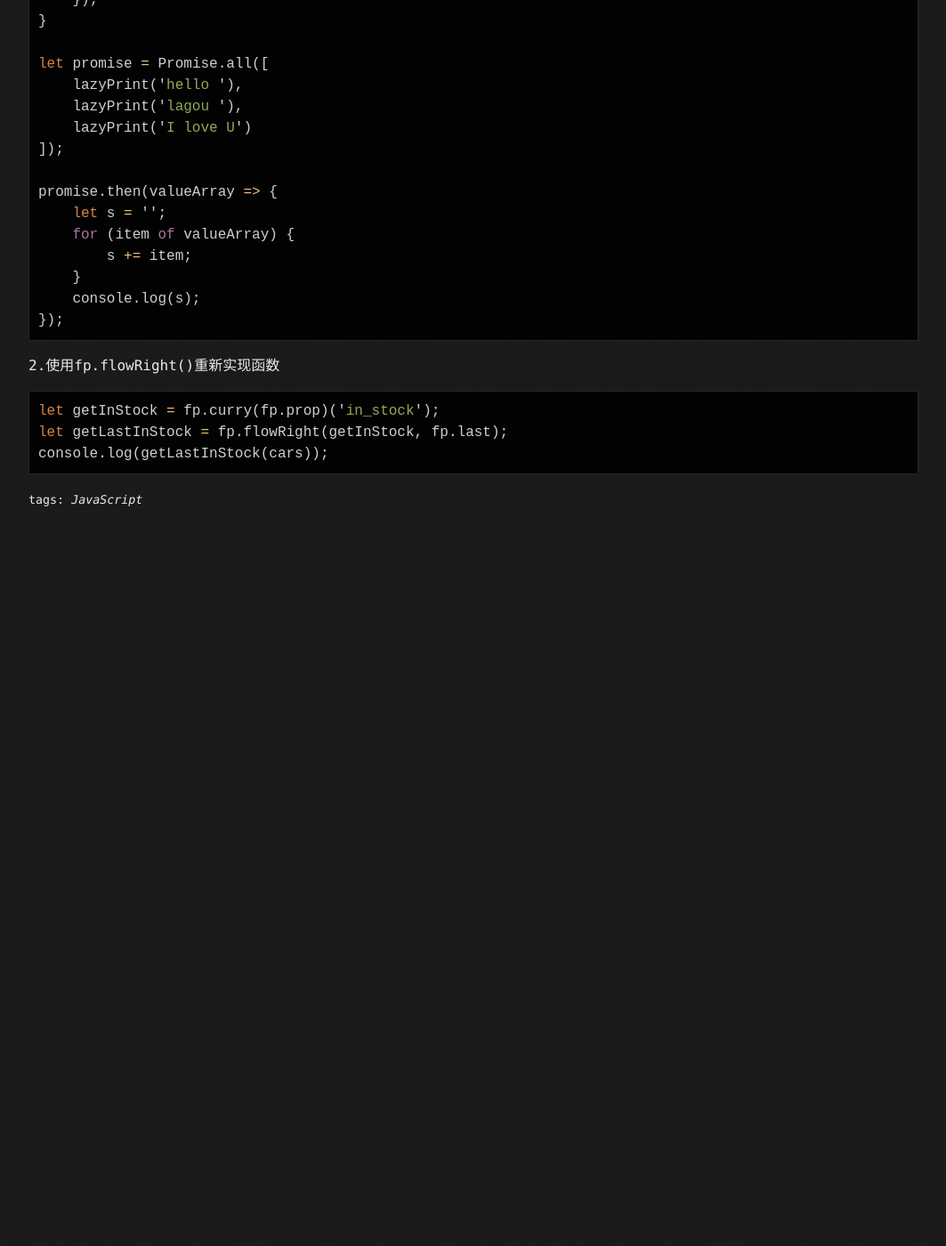
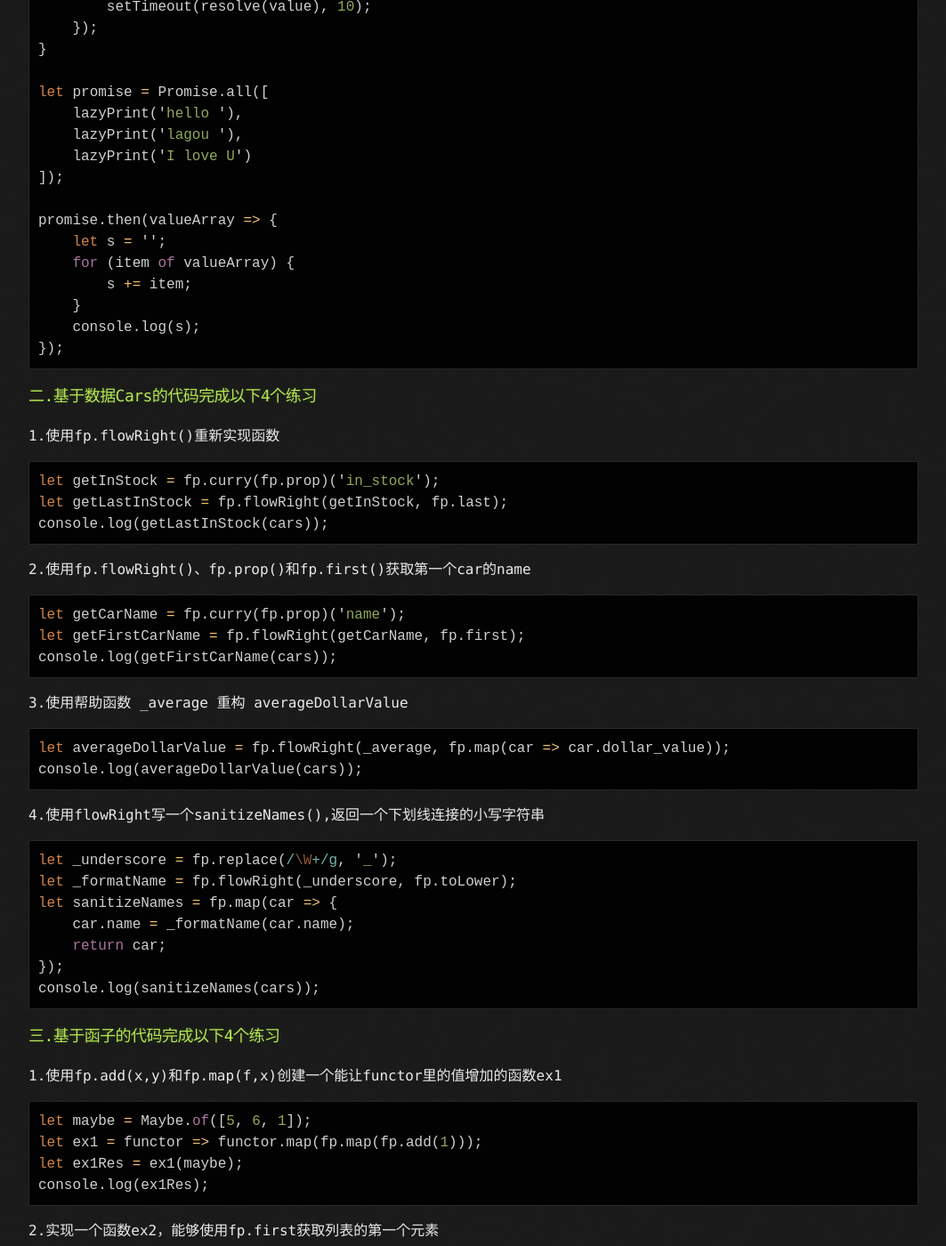
Before and after one commit to opowerupo/blog, a Jekyll site: the page built from _posts/2021-01-11-js01.md, in a window 1280 px wide and 1400 px high, scrolled down 693 px. Shown: the whole window at 89% size, without its empty margins (108-1171 px from the left). Built offline with Jekyll 4.4.1, drawn with Linux system fonts in a browser that asks for light colours; our own code applies the rules of GitHub Pages for plain Markdown files; before the commit the page ends 1286 px from its top, so only the background shows below that; some of the changed text lies outside the part shown.

Commit message:
Update 2021-01-11-js01.md
提交模块一作业

````diff
--- a/_posts/2021-01-11-js01.md
+++ b/_posts/2021-01-11-js01.md
@@ -5,13 +5,15 @@ date: 2021/01/11
 tags: JavaScript
 excerpt: 函数式编程，js异步编程成，Promise
 ---
-### 简答题
-1.谈谈你是如何理解JS异步编程的，EventLoop、消息队列都是做什么的，什么是宏任务，什么是微任务？
+## 简答题:
+### 一.谈谈你是如何理解JS异步编程的，EventLoop、消息队列都是做什么的，什么是宏任务，什么是微任务？
+
 ```
 
 ```
-### 代码题
-1.使用Promise的方式改进异步代码
+## 代码题:
+### 一.使用Promise的方式改进异步代码
+
 ```js
 function lazyPrint(value) {
     return new Promise((resolve, reject) => {
@@ -33,9 +35,82 @@ promise.then(valueArray => {
     console.log(s);
 });
 ```
-2.使用fp.flowRight()重新实现函数
+
+### 二.基于数据Cars的代码完成以下4个练习
+
+1.使用fp.flowRight()重新实现函数
 ```js
 let getInStock = fp.curry(fp.prop)('in_stock');
 let getLastInStock = fp.flowRight(getInStock, fp.last);
 console.log(getLastInStock(cars));
 ```
+2.使用fp.flowRight()、fp.prop()和fp.first()获取第一个car的name
+```js
+let getCarName = fp.curry(fp.prop)('name');
+let getFirstCarName = fp.flowRight(getCarName, fp.first);
+console.log(getFirstCarName(cars));
+```
+3.使用帮助函数 _average 重构 averageDollarValue
+```js
+let averageDollarValue = fp.flowRight(_average, fp.map(car => car.dollar_value));
+console.log(averageDollarValue(cars));
+```
+4.使用flowRight写一个sanitizeNames(),返回一个下划线连接的小写字符串
+```js
+let _underscore = fp.replace(/\W+/g, '_');
+let _formatName = fp.flowRight(_underscore, fp.toLower);
+let sanitizeNames = fp.map(car => {
+    car.name = _formatName(car.name);
+    return car;
+});
+console.log(sanitizeNames(cars));
+```
+
+### 三.基于函子的代码完成以下4个练习
+1.使用fp.add(x,y)和fp.map(f,x)创建一个能让functor里的值增加的函数ex1
+```js
+let maybe = Maybe.of([5, 6, 1]);
+let ex1 = functor => functor.map(fp.map(fp.add(1)));
+let ex1Res = ex1(maybe);
+console.log(ex1Res);
+```
+2.实现一个函数ex2，能够使用fp.first获取列表的第一个元素
+```js
+let xs = Container.of(['do', 'ray', 'me', 'fa', 'so', 'la', 'ti', 'do']);
+let ex2 = functor => functor.map(fp.first)._value;
+let ex2Res = ex2(xs);
+console.log(ex2Res);
+```
+
+3.实现一i个函数ex3，使用safeProp和fp.first找到user的名字的首字母
+```js
+let safeProp = fp.curry((x, o) => Maybe.of(o[x]));
+let user = {
+    id: 2,
+    name: 'Albert'
+}
+let safeName = safeProp('name');
+let ex3 = obj => fp.first(safeName(obj)._value);
+console.log(ex3(user));
+```
+4.使用Maybe重写ex4，不要有if语句
+```js
+let ex4_old = n => {
+    if (n) {
+        return parseInt(n);
+    }
+}
+
+let ex4 = n => {
+    return Maybe.of(n).map(parseInt)._value;
+}
+
+console.log(ex4_old(5));
+console.log(ex4(5));
+```
+
+### 四.手写实现MyPromise源码
+要求：尽可能还原Promise中每一个AP，并通过注释方式描述思路和原理
+```js
+
+```
````
